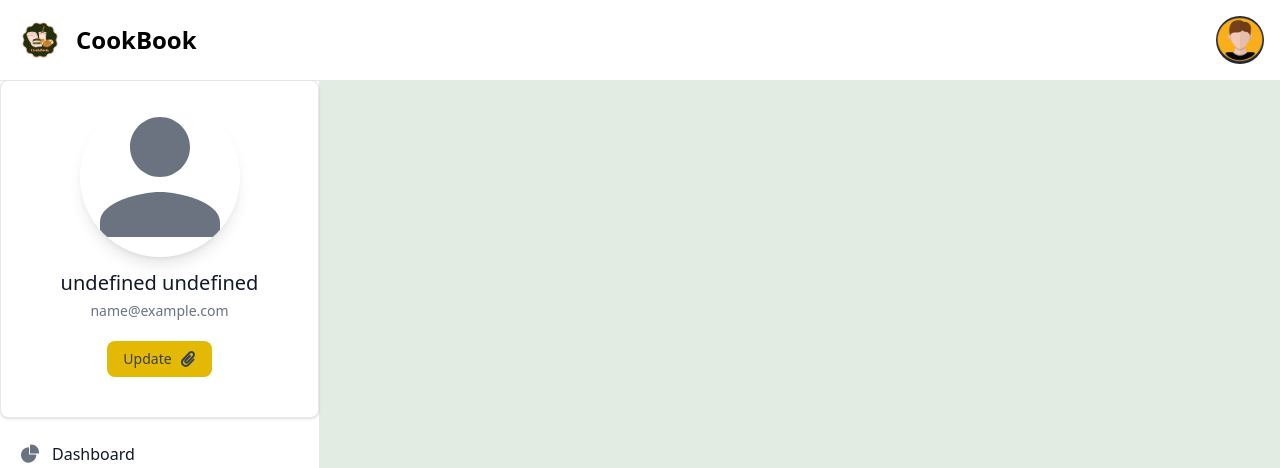
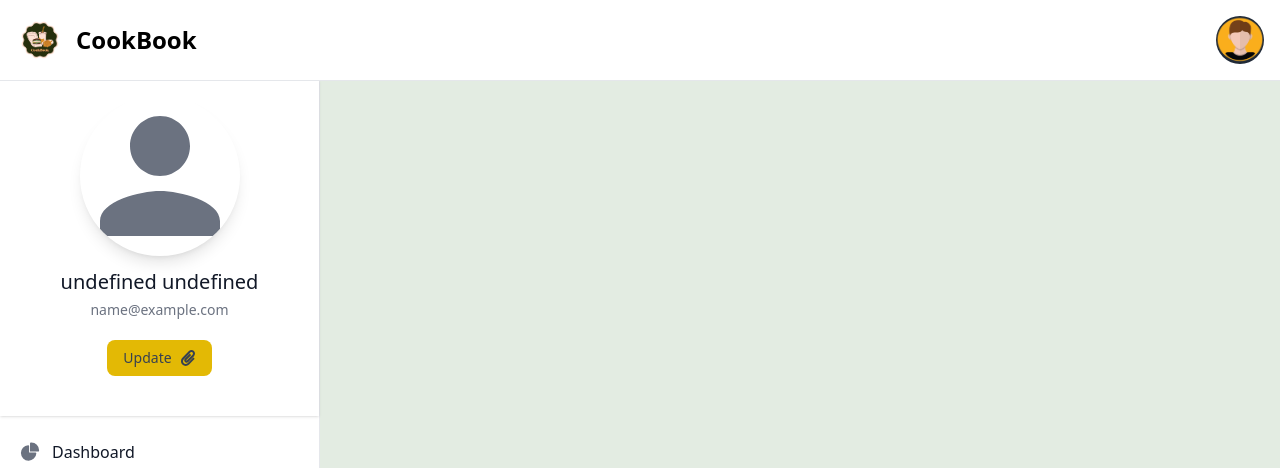
Before and after one commit to Naeemi7/CookBook, a React (Vite) app in the folder frontend/: page /dashboard in a window 1280 px wide. Shown: the top 468 px of the page. Built offline with nearby package versions, Linux system fonts and the light colour scheme; no server answers; sample sign-in values are in the browser's storage.

Commit message:
bug fixed

```diff
--- a/frontend/src/components/subComponents/ProfileCard.jsx
+++ b/frontend/src/components/subComponents/ProfileCard.jsx
@@ -19,7 +19,7 @@ const ProfileCard = () => {
   };
 
   return (
-    <div className="w-full max-w-sm bg-white border border-gray-200 rounded-lg shadow dark:bg-gray-800 dark:border-gray-700">
+    <div className="w-full max-w-sm bg-white  shadow dark:bg-gray-800 dark:border-gray-700">
       <div className="flex justify-end px-4 pt-4">
         <div
           id="dropdown"
```
